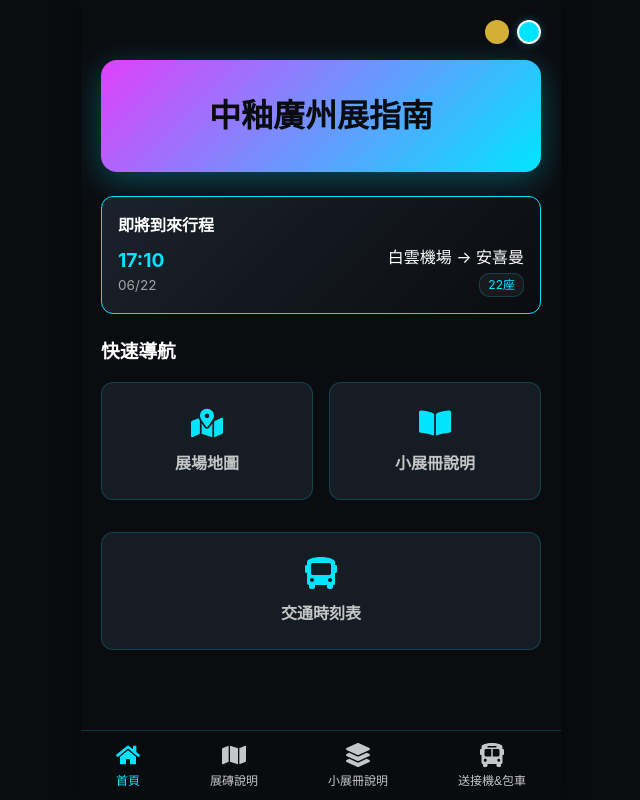
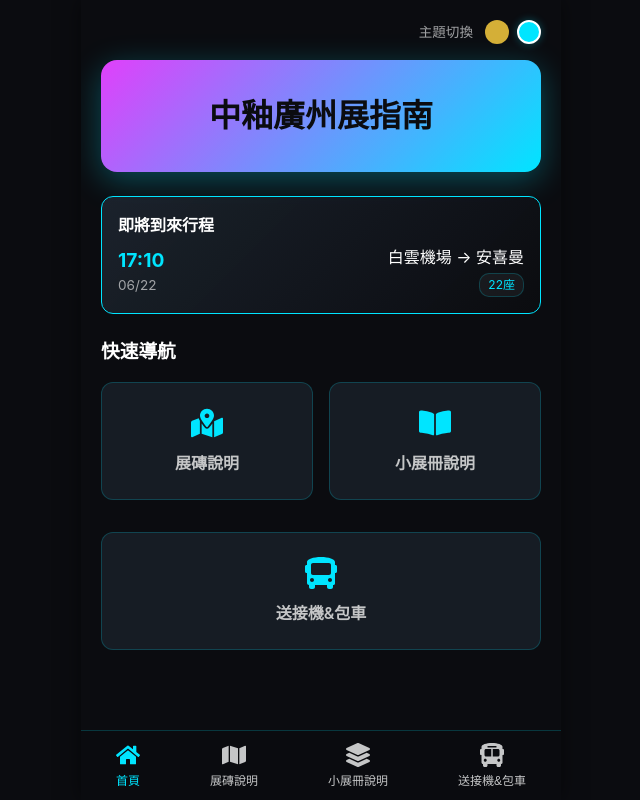
Before and after one commit to K4r1o/cgc-guangzhou-exhibition-guide, a React (Vite) app: page / in a window 1280 px wide. Shown: the whole page, without its empty margins (319-959 px from the left). Built offline with nearby package versions, Linux system fonts and the light colour scheme.

Commit message:
Update button text and add theme label

```diff
--- a/src/components/Dashboard.jsx
+++ b/src/components/Dashboard.jsx
@@ -49,7 +49,8 @@ export default function Dashboard({ setView, theme, setTheme }) {
   return (
     <div className="animate-fade-in">
       {/* Theme Switcher */}
-      <div style={{ display: 'flex', justifyContent: 'flex-end', gap: '8px', marginBottom: '16px' }}>
+      <div style={{ display: 'flex', justifyContent: 'flex-end', alignItems: 'center', gap: '8px', marginBottom: '16px' }}>
+        <span style={{ fontSize: '0.85rem', color: 'var(--text-main)', opacity: 0.8, marginRight: '4px' }}>主題切換</span>
         {themes.map(t => (
           <button
             key={t.id}
@@ -101,7 +102,7 @@ export default function Dashboard({ setView, theme, setTheme }) {
       <div style={{ display: 'grid', gridTemplateColumns: '1fr 1fr', gap: '16px' }}>
         <div className="card" style={{ display: 'flex', flexDirection: 'column', alignItems: 'center', cursor: 'pointer', padding: '24px 16px' }} onClick={() => setView('map')}>
           <FaMapMarkedAlt size={32} color="var(--accent-primary)" style={{ marginBottom: '12px' }} />
-          <div style={{ fontWeight: '600' }}>展場地圖</div>
+          <div style={{ fontWeight: '600' }}>展磚說明</div>
         </div>
         <div className="card" style={{ display: 'flex', flexDirection: 'column', alignItems: 'center', cursor: 'pointer', padding: '24px 16px' }} onClick={() => setView('products')}>
           <FaBookOpen size={32} color="var(--accent-primary)" style={{ marginBottom: '12px' }} />
@@ -109,7 +110,7 @@ export default function Dashboard({ setView, theme, setTheme }) {
         </div>
         <div className="card" style={{ display: 'flex', flexDirection: 'column', alignItems: 'center', cursor: 'pointer', padding: '24px 16px', gridColumn: 'span 2' }} onClick={() => setView('transport')}>
           <FaBus size={32} color="var(--accent-primary)" style={{ marginBottom: '12px' }} />
-          <div style={{ fontWeight: '600' }}>交通時刻表</div>
+          <div style={{ fontWeight: '600' }}>送接機&包車</div>
         </div>
       </div>
     </div>
```
